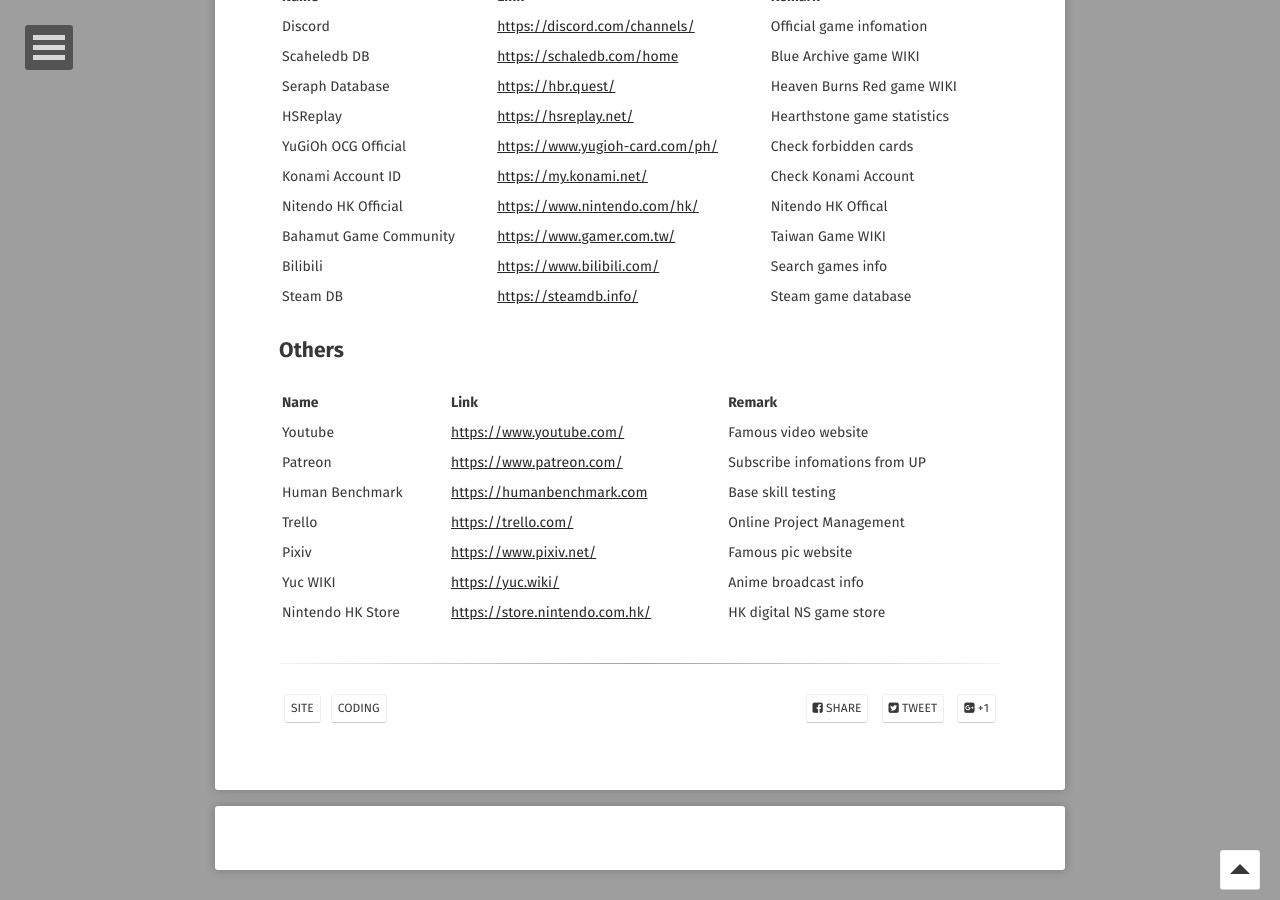
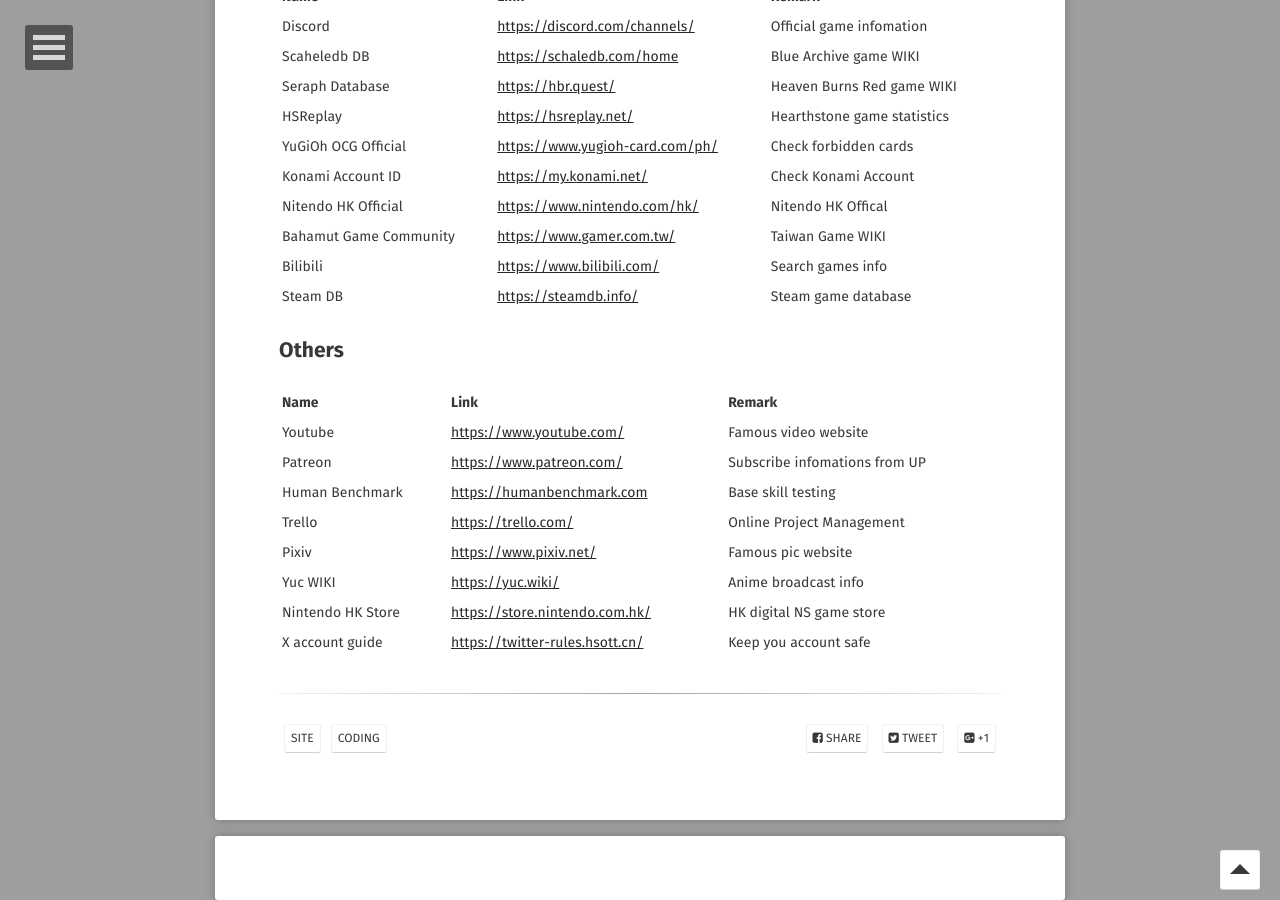
Before and after one commit to o7878x/o7878x.github.io, a Jekyll site: the page built from _posts/2024-07-07-pratical-websites.md, in a window 1280 px wide and 900 px high, scrolled down 1596 px. Built offline with Jekyll 4.4.1, drawn with Linux system fonts in a browser that asks for light colours; some web fonts are replaced; comment, search, counter and statistics services are not loaded.

Commit message:
feature:add x account guide

```diff
--- a/_posts/2024-07-07-pratical-websites.md
+++ b/_posts/2024-07-07-pratical-websites.md
@@ -70,3 +70,4 @@
 | Pixiv | <https://www.pixiv.net/> | Famous pic website |
 | Yuc WIKI | <https://yuc.wiki/> | Anime broadcast info |
 | Nintendo HK Store | <https://store.nintendo.com.hk/> | HK digital NS game store |
+| X account guide | <https://twitter-rules.hsott.cn/> | Keep you account safe |
```
